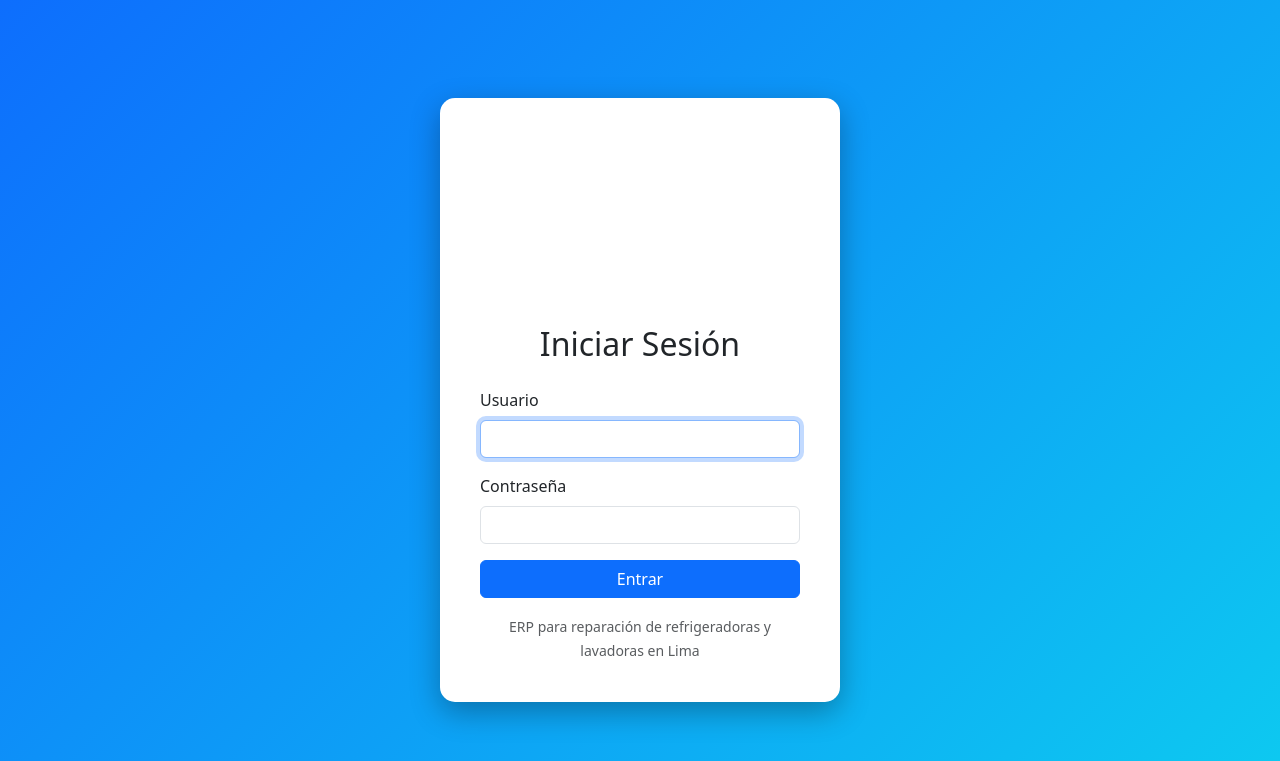
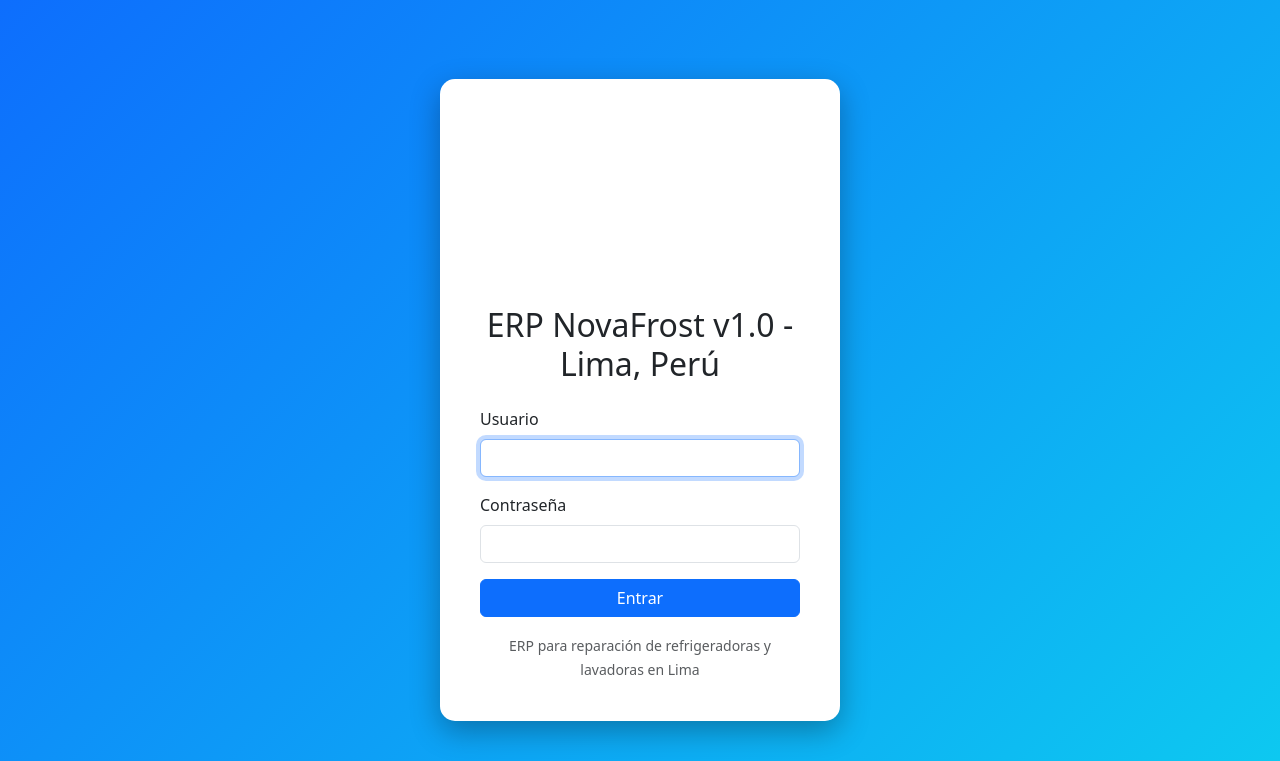
Before and after one commit to IvankaBrown/novafrost-erp, a Flask app: page /login in a window 1280 px wide. Shown: the top 761 px of the page. Run offline with Flask 3, Linux system fonts and the light colour scheme.

Commit message:
mejoré el título del login

```diff
--- a/templates/login.html
+++ b/templates/login.html
@@ -16,7 +16,7 @@
     <div class="login-card bg-white">
         <div class="logo">Logo NovaFrost</div>
         <hr class="hr-line">
-        <h2 class="text-center mb-4">Iniciar Sesión</h2>
+        <h2 class="text-center mb-4">ERP NovaFrost v1.0 - Lima, Perú</h2>
 
         {% with messages = get_flashed_messages() %}
             {% if messages %}
```
